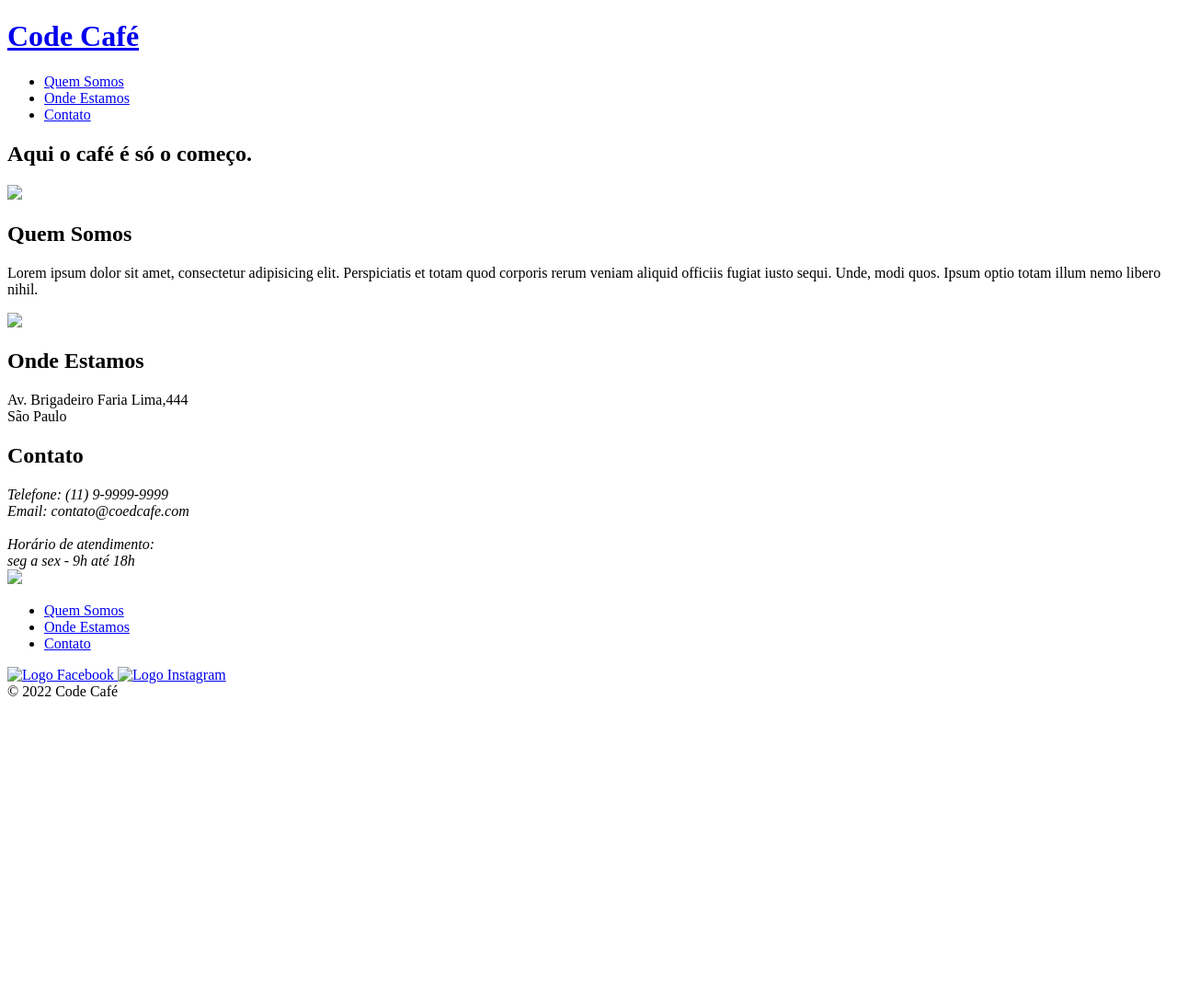
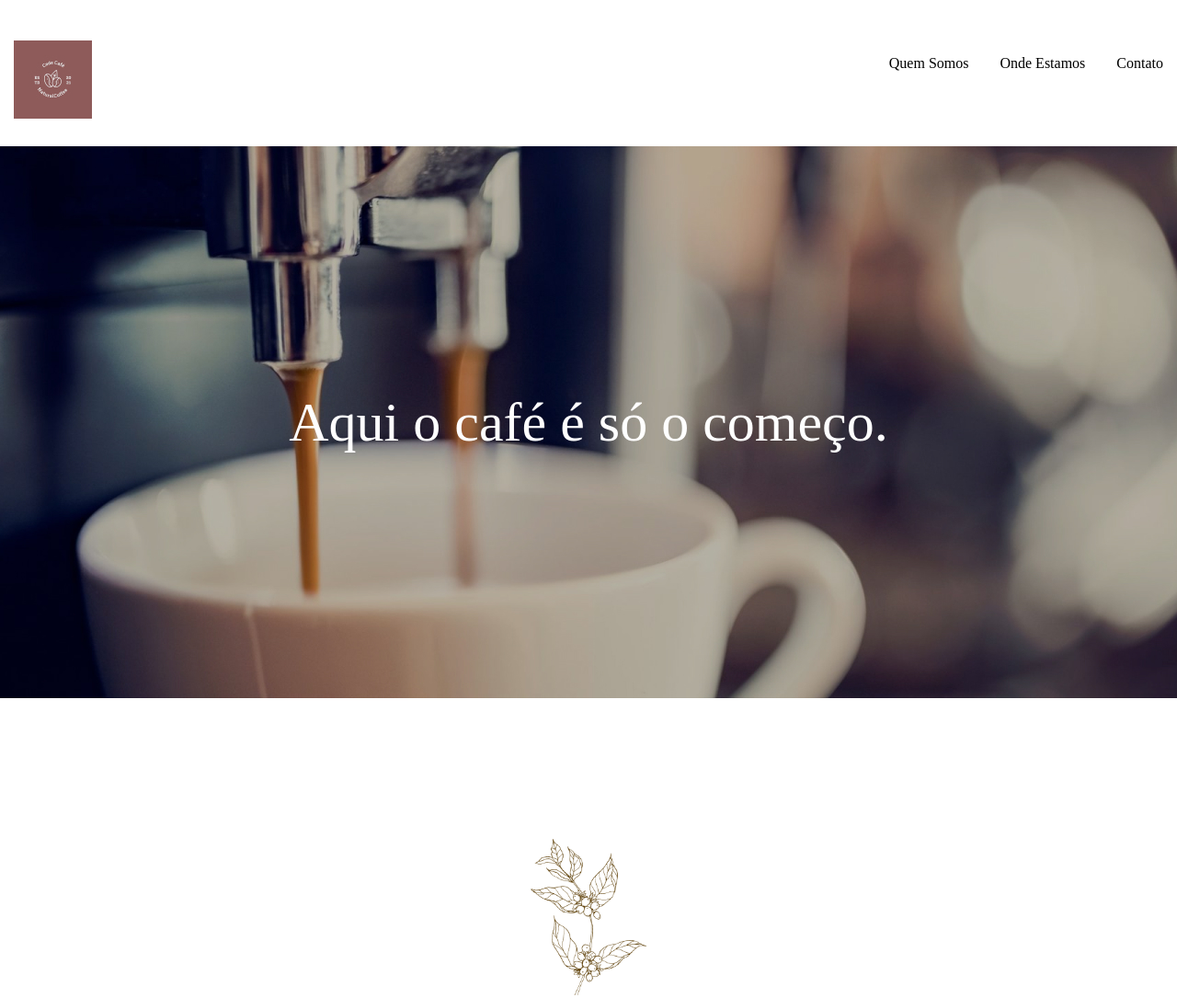
Before and after one commit to guilherme-l-almeida/landing-page-code-cafe, a plain HTML site: page index.html in a window 1280 px wide. Shown: the top 1085 px of the page at 92% size. Before the commit the page ends 800 px from the top, so only its background shows below. Drawn offline with Linux system fonts and the light colour scheme; the site is published under a folder, as on GitHub Pages, so addresses that start at the root find nothing; a web font is replaced by a local one.

Commit message:
Retirado o / da frente dos arquivos em todos os src.

```diff
--- a/index.html
+++ b/index.html
@@ -5,11 +5,11 @@
     <meta charset="UTF-8">
     <meta http-equiv="X-UA-Compatible" content="IE=edge">
     <meta name="viewport" content="width=device-width, initial-scale=1.0">
-    <link rel="stylesheet" href="/src/css/reset.css">
-    <link rel="stylesheet" href="/src/css/style.css">
-    <link rel="stylesheet" href="/src/css/responsive.css">
+    <link rel="stylesheet" href="src/css/reset.css">
+    <link rel="stylesheet" href="src/css/style.css">
+    <link rel="stylesheet" href="src/css/responsive.css">
     <title>Code Café</title>
-    <link rel="shortcut icon" href="/src/images/favicon.ico" type="image/x-icon">
+    <link rel="shortcut icon" href="src/images/favicon.ico" type="image/x-icon">
     <meta name="description" content="Cafeteria especializada em cafés Gourmet de alta qualidade">
     <link rel="preconnect" href="https://fonts.googleapis.com">
     <link rel="preconnect" href="https://fonts.gstatic.com" crossorigin>
@@ -39,7 +39,7 @@
 
         <section class="secao-com-texto" id="quem-somos">
             <header>
-                <img src="/src/images/logo-secoes.png">
+                <img src="src/images/logo-secoes.png">
                 <h2>Quem Somos</h2>
             </header>
             <p>Lorem ipsum dolor sit amet, consectetur adipisicing elit. Perspiciatis et totam quod corporis rerum
@@ -58,7 +58,7 @@
 
         <section class="secao-com-texto onde-estamos" id="onde-estamos">
             <header>
-                <img src="/src/images/logo-secoes.png">
+                <img src="src/images/logo-secoes.png">
                 <h2>Onde Estamos</h2>
             </header>
             <p>Av. Brigadeiro Faria Lima,444<br>
@@ -83,7 +83,7 @@
 
     <footer class="rodape">
         <a href="index.html" class="logo">
-            <img src="/src/images/logo.jpg" >
+            <img src="src/images/logo.jpg" >
         </a>
 
         <ul>
@@ -95,10 +95,10 @@
         <div class="couteudo-de-baixo">
             <div class="redes-sociais">
                 <a href="#" target="_blank">
-                    <img class="facebook" title="Logo Facebook" alt="Logo Facebook" src="/src/images/face.png">
+                    <img class="facebook" title="Logo Facebook" alt="Logo Facebook" src="src/images/face.png">
                 </a>
                 <a href="#" target="_blank">
-                    <img class="instagram" title="Logo Instagram" alt="Logo Instagram" src="/src/images/insta.png">
+                    <img class="instagram" title="Logo Instagram" alt="Logo Instagram" src="src/images/insta.png">
                 </a>
             </div>
 
```
